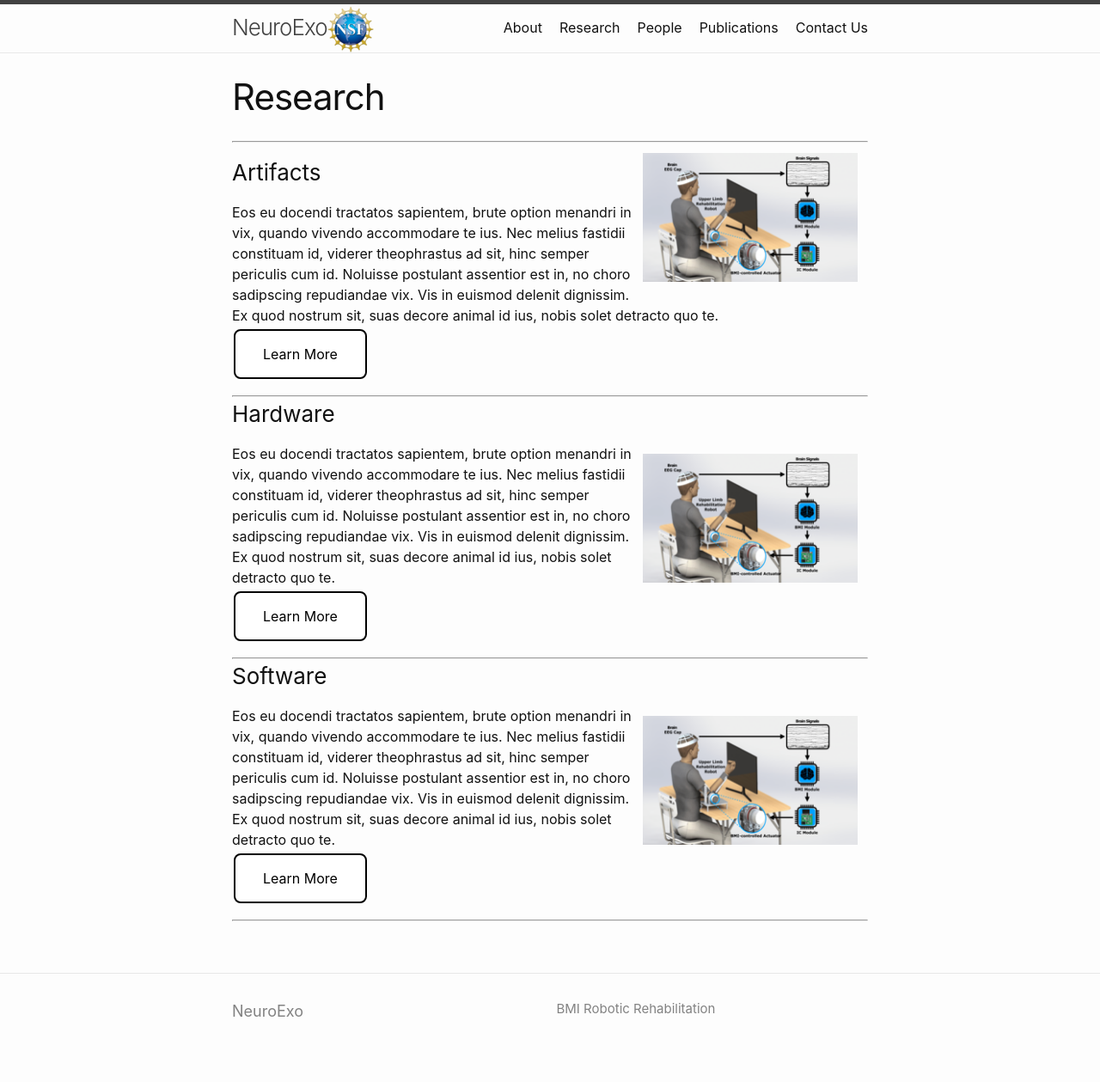
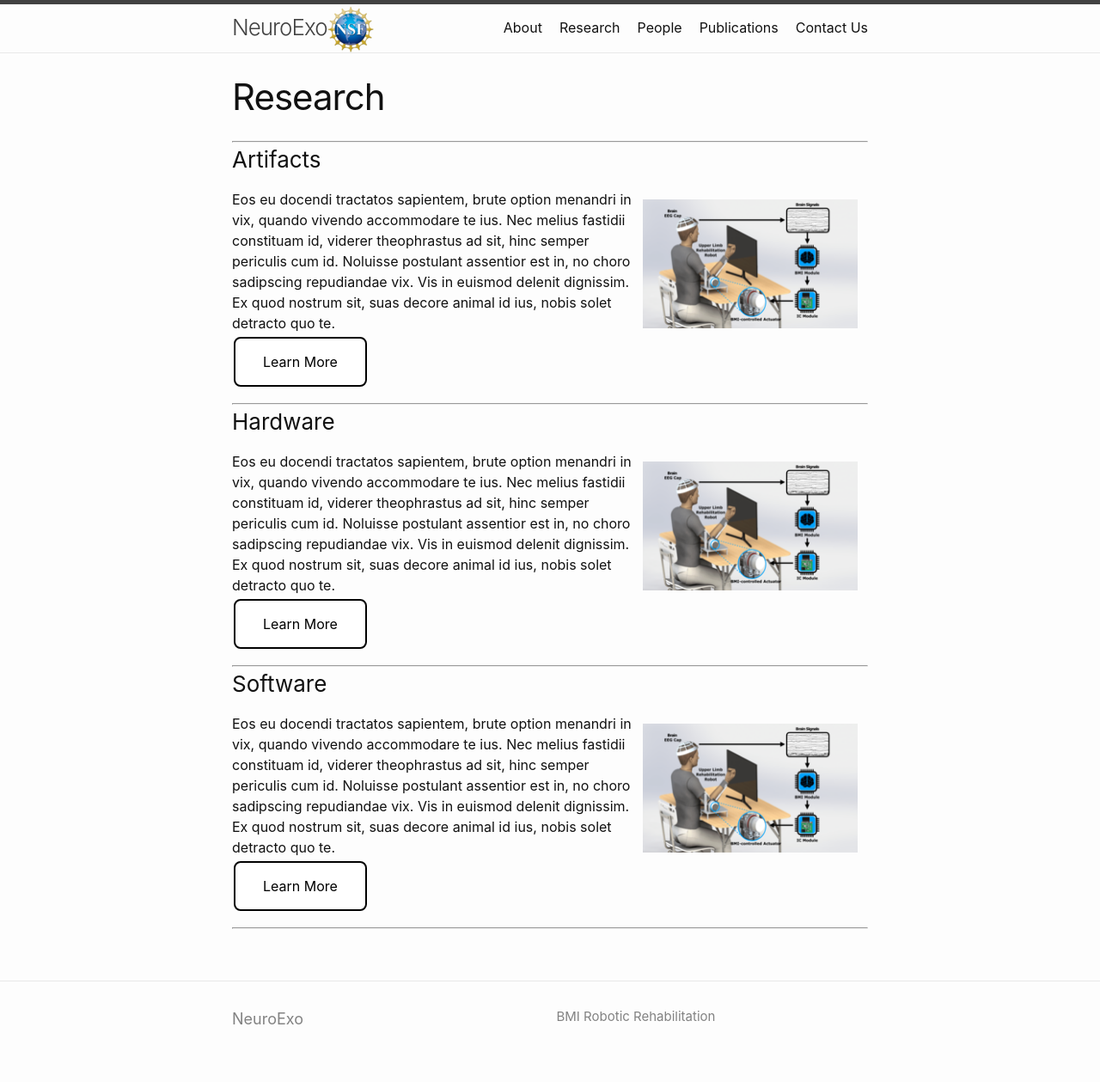
Before and after one commit to arcraik/neuroexo-website, a Jekyll site: the page built from research.md, in a window 1280 px wide. Shown: the whole page at 86% size. Built offline with Jekyll 4.4.1, drawn with Linux system fonts in a browser that asks for light colours.

```diff
--- a/research.md
+++ b/research.md
@@ -3,8 +3,8 @@ layout: page
 title: Research
 ---
 <hr>
+<h3>Artifacts</h3>
 <img class="section" src="/assets/newfigure.png" alt="Test" align="right" height="150" width="250" />
-<h3>Artifacts</h3>
 Eos eu docendi tractatos sapientem, brute option menandri in vix, quando vivendo accommodare te ius. Nec melius fastidii constituam id, viderer theophrastus ad sit, hinc semper periculis cum id. Noluisse postulant assentior est in, no choro sadipscing repudiandae vix. Vis in euismod delenit dignissim. Ex quod nostrum sit, suas decore animal id ius, nobis solet detracto quo te.
 <br>
 <a href="https://neuroexo.org" class="button" >Learn More</a>
```
